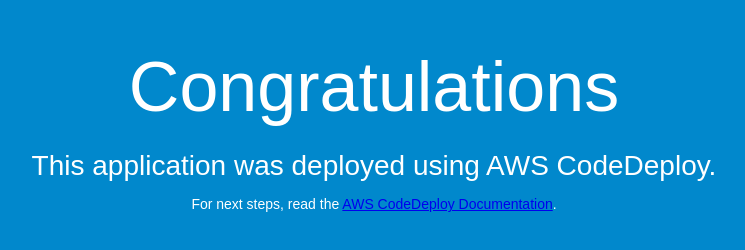
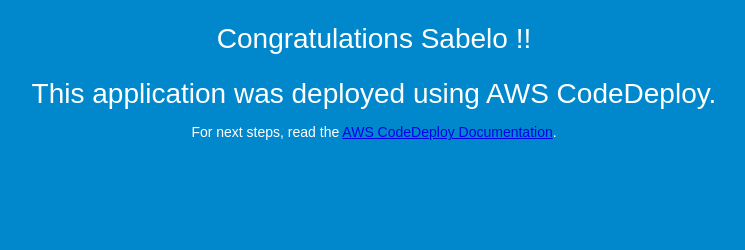
Before and after one commit to mlungwsr/SampleApp_Linux, a plain HTML site: page index.html in a window 1280 px wide. Shown: the whole page, without its empty margins (266-1011 px from the left). Drawn offline with Linux system fonts and the light colour scheme.

Commit message:
Updated Index Page

```diff
--- a/index.html
+++ b/index.html
@@ -26,7 +26,7 @@
 </head>
 <body>
   <div align="center">
-    <h1>Congratulations</h1>
+    <h2>Congratulations Sabelo !!</h2>
     <h2>This application was deployed using AWS CodeDeploy.</h2>
     <p>For next steps, read the <a href="http://aws.amazon.com/documentation/codedeploy">AWS CodeDeploy Documentation</a>.</p>
   </div>
```
